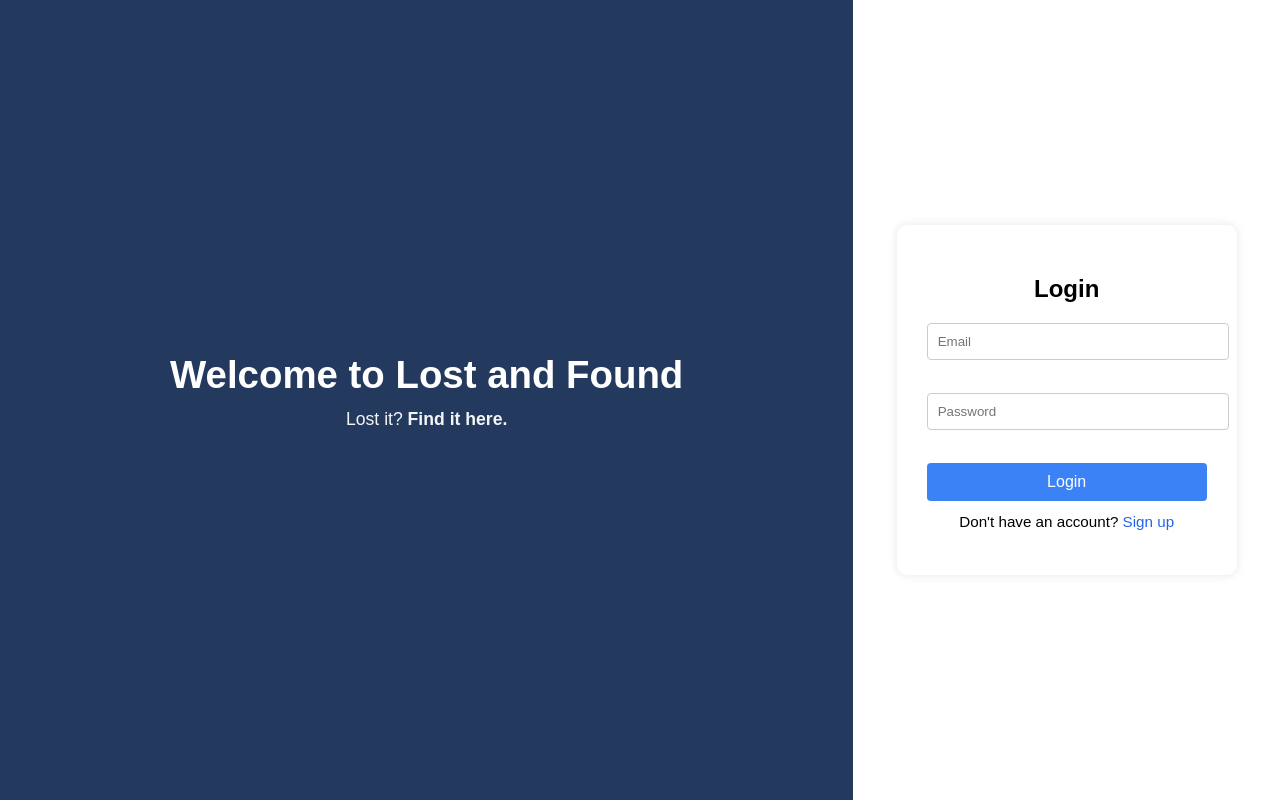
After one commit to Abhirami-p0612/OOP-project, a Spring Boot app: page /login in a window 1280 px wide. The commit adds this page. Run offline with Spring Boot 4, Linux system fonts and the light colour scheme.

Commit message:
Last and final

```diff
--- a/src/main/java/com/project/lostandfound/HomeController.java
+++ b/src/main/java/com/project/lostandfound/HomeController.java
@@ -1,10 +1,12 @@
 package com.project.lostandfound;
 
+import jakarta.servlet.http.HttpSession;
 import org.springframework.beans.factory.annotation.Autowired;
 import org.springframework.stereotype.Controller;
 import org.springframework.ui.Model;
 import org.springframework.web.bind.annotation.*;
 import org.springframework.web.multipart.MultipartFile;
+import org.springframework.web.servlet.mvc.support.RedirectAttributes;
 
 @Controller
 public class HomeController {
@@ -25,15 +27,60 @@ public class HomeController {
     public String handleSignUp(
             @RequestParam String email,
             @RequestParam String password,
-            Model model){
+            Model model,
+            HttpSession session,
+            RedirectAttributes redirectAttributes) {
+
+        // If email already exists, redirect to login with message
+        if (userRepository.existsByEmail(email)) {
+            redirectAttributes.addFlashAttribute("message", "This email has an account already. Please login");
+            return "redirect:/login";
+        }
+
         int rowsAffected = userRepository.save(email, password);
 
         if (rowsAffected > 0) {
-            model.addAttribute("username", email); // Pass username (email) to dashboard
+            // Save email in session and go to dashboard
+            session.setAttribute("username", email);
+            model.addAttribute("username", email); // Pass username to next page
             return "selection";
         } else {
+            model.addAttribute("error", "Failed to create account. Please try again.");
             return "index";
         }
+    }
+
+    // --- Login GET (shows login page) ---
+    @GetMapping("/login")
+    public String loginPage() {
+        return "login";  // templates/login.html
+    }
+
+    // --- Handle Login POST ---
+    @PostMapping("/handle-login")
+    public String handleLogin(
+            @RequestParam String email,
+            @RequestParam String password,
+            Model model,
+            HttpSession session,
+            RedirectAttributes redirectAttributes) {
+
+        // If email doesn't exist, redirect to signup with message
+        if (!userRepository.existsByEmail(email)) {
+            redirectAttributes.addFlashAttribute("error", "Account doesn't exist. Please sign up first.");
+            return "redirect:/index";
+        }
+
+        String stored = userRepository.getPasswordByEmail(email);
+        if (stored == null || !stored.equals(password)) {
+            model.addAttribute("error", "Incorrect password. Please try again.");
+            return "login";
+        }
+
+        // Successful login -> set session and go to dashboard
+        session.setAttribute("username", email);
+        model.addAttribute("username", email);
+        return "selection";
     }
 
     // --- Pages for navigation ---
@@ -62,9 +109,12 @@ public class HomeController {
     }
 
     @GetMapping("/selection")
-    public String selectionPage(@RequestParam(value = "username", required = false) String username, Model model) {
-        // Support both model attribute and request param for convenience
-        if (username != null) model.addAttribute("username", username);
+    public String selectionPage(HttpSession session, Model model) {
+        // Pull username from session if present
+        Object username = session.getAttribute("username");
+        if (username != null) {
+            model.addAttribute("username", username.toString());
+        }
         return "selection"; // templates/selection.html
     }
 
@@ -85,7 +135,6 @@ public class HomeController {
             // After saving, check for a similar found item and redirect if found
             FoundItem match = foundItemRepository.findSimilar(itemName, description);
             if (match != null) {
-                // redirect to view-found with highlight
                 model.addAttribute("message", "We found a similar item reported as FOUND. Redirecting you to the item...");
                 return "redirect:/view-found?highlightId=" + match.getId();
             }
--- /dev/null
+++ b/src/main/resources/templates/login.html
@@ -0,0 +1,39 @@
+<!DOCTYPE html>
+<html lang="en" xmlns:th="http://www.thymeleaf.org">
+<head>
+    <meta charset="UTF-8">
+    <title>Login</title>
+    <link rel="stylesheet" href="/index.css">
+</head>
+<body>
+<div class="container">
+    <!-- Left side kept similar to index for consistency -->
+    <div class="left-side">
+        <div>
+            <h1>Welcome to Lost and Found</h1>
+            <p class="tagline">Lost it? <strong>Find it here.</strong></p>
+        </div>
+    </div>
+
+    <div class="right-side">
+        <div class="signup-box">
+            <h2>Login</h2>
+
+            <!-- messages from signup or failed login -->
+            <p th:if="${message}" th:text="${message}" style="color:green; font-weight:bold; margin-bottom:10px;"></p>
+            <p th:if="${error}" th:text="${error}" style="color:red; font-weight:bold; margin-bottom:10px;"></p>
+
+            <form action="/handle-login" method="post">
+                <input class="input-box" type="email" name="email" placeholder="Email" required><br><br>
+                <input class="input-box" type="password" name="password" placeholder="Password" required><br><br>
+                <button class="signup-btn" type="submit">Login</button>
+            </form>
+
+            <p style="margin-top:12px; font-size:0.95rem;">
+                Don't have an account? <a href="/index" style="color:#2563eb; text-decoration:none;">Sign up</a>
+            </p>
+        </div>
+    </div>
+</div>
+</body>
+</html>
--- a/src/main/resources/templates/report-found.html
+++ b/src/main/resources/templates/report-found.html
@@ -24,7 +24,6 @@
         }
 
         h2 { text-align: center; margin-bottom: 25px; color: #333; }
-
         label { display: block; font-weight: bold; margin-bottom: 6px; color: #444; }
 
         input, textarea {
@@ -60,7 +59,7 @@
 <div class="container">
     <h2>Report Found Item</h2>
 
-    <!-- Success or Error Messages -->
+    <!-- Messages -->
     <p th:if="${message}" th:text="${message}" class="message"></p>
     <p th:if="${error}" th:text="${error}" class="error"></p>
 
--- a/src/main/resources/templates/report-lost.html
+++ b/src/main/resources/templates/report-lost.html
@@ -24,7 +24,6 @@
         }
 
         h2 { text-align: center; margin-bottom: 25px; color: #333; }
-
         label { display: block; font-weight: bold; margin-bottom: 6px; color: #444; }
 
         input, textarea {
@@ -60,7 +59,7 @@
 <div class="container">
     <h2>Report Lost Item</h2>
 
-    <!-- Success or Error Messages -->
+    <!-- Messages -->
     <p th:if="${message}" th:text="${message}" class="message"></p>
     <p th:if="${error}" th:text="${error}" class="error"></p>
 
```
Also changed, not shown: pom.xml (+0 -13 lines), src/main/java/com/project/lostandfound/UserRepository.java (+15 -0 lines), src/main/resources/templates/index.html (+9 -0 lines), 6 other files.
